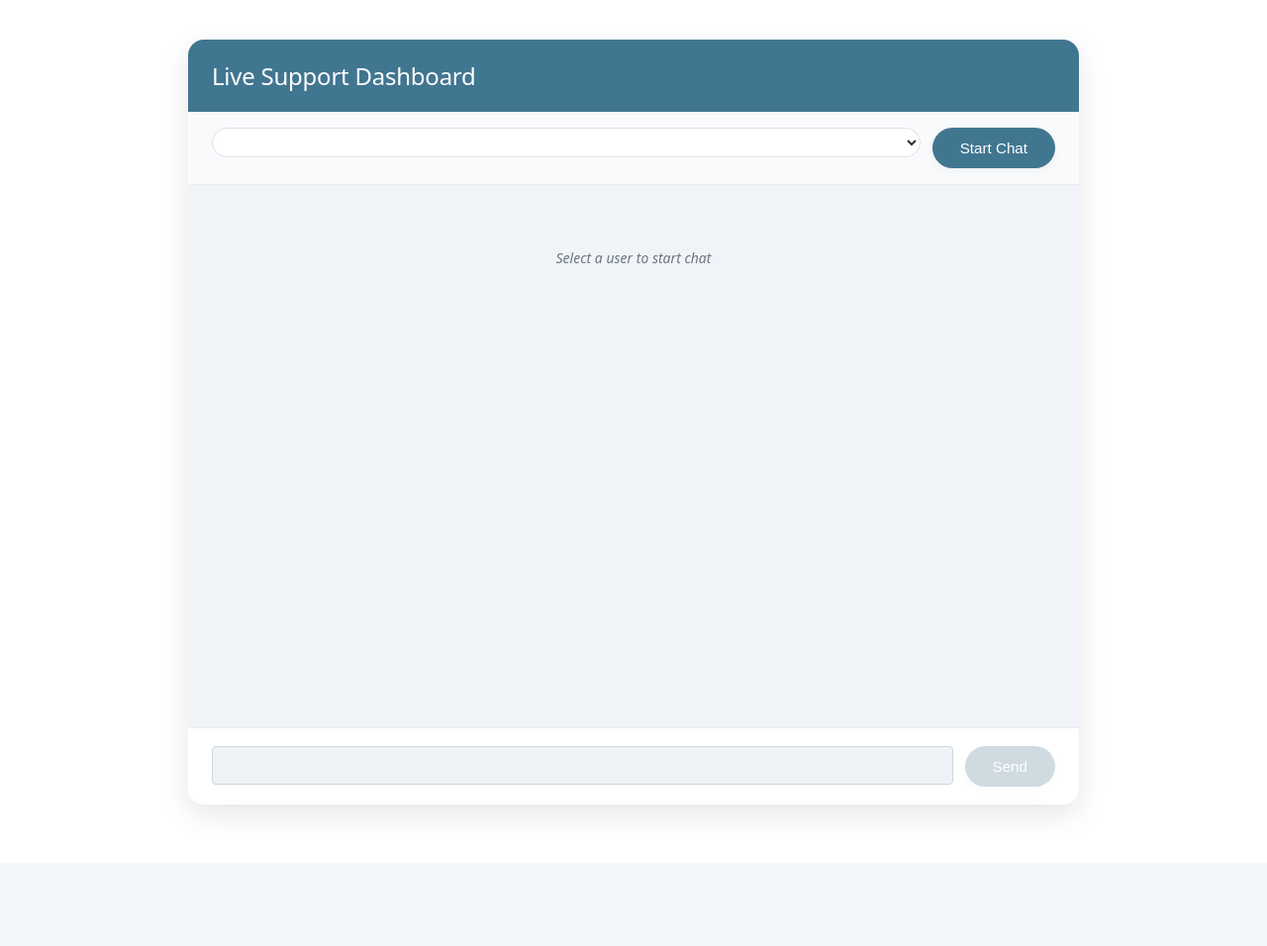
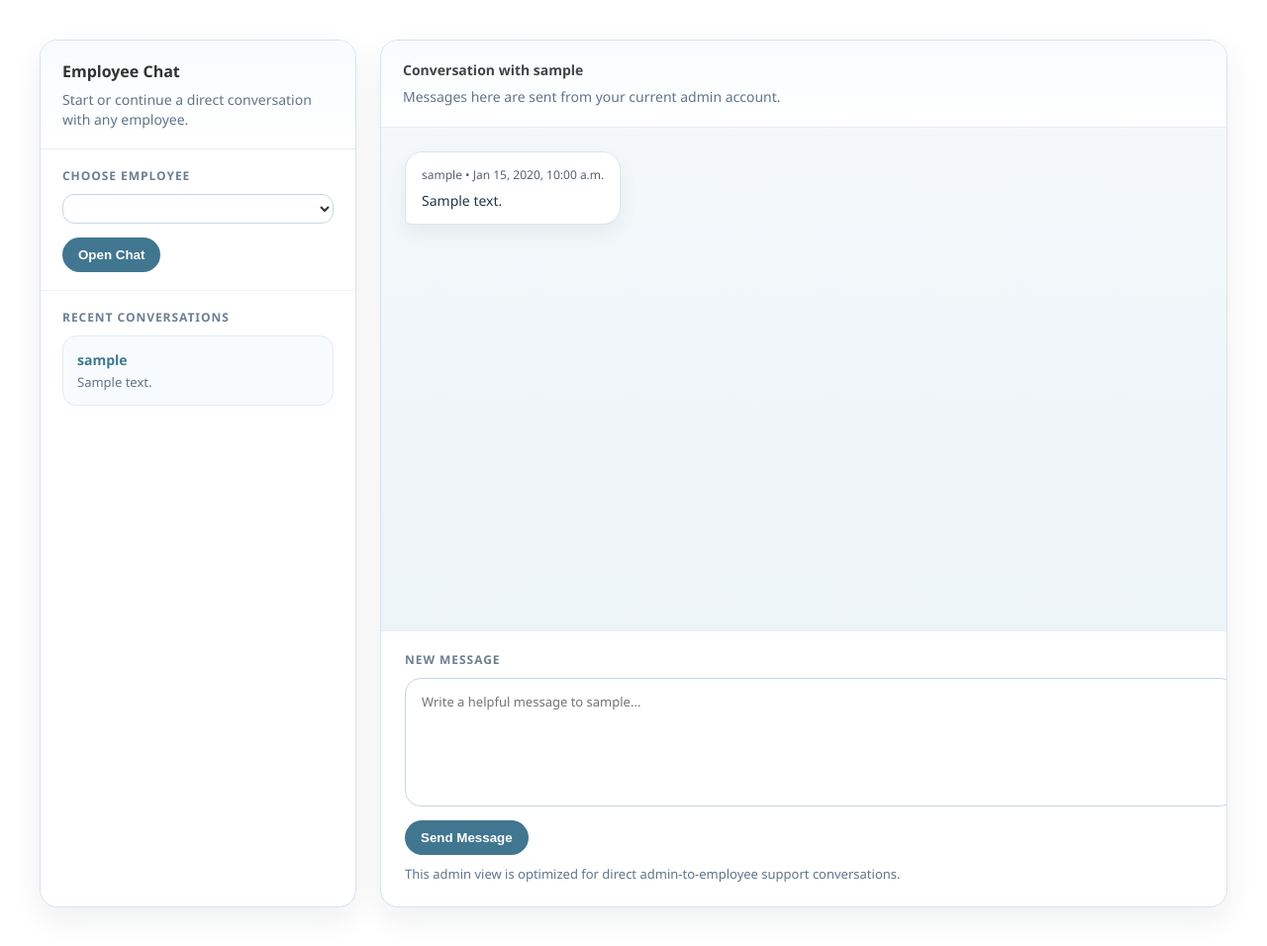
Before and after one commit to Saleem-bazhil/task_backend, a Django app: template chat/templates/live_chat.html in a window 1280 px wide. Shown: the part 92-1048 px from the top of the page at 99% size. Before the commit the page ends 906 px from the top, so only its background shows below. Run offline with Django 5.2, Linux system fonts and the light colour scheme; the template is opened without the code that fills it: most values are stand-ins (such as "Sample title", 1, 10 or a date in 2020).

Commit message:
update the admin chat

```diff
--- a/chat/templates/live_chat.html
+++ b/chat/templates/live_chat.html
@@ -2,343 +2,350 @@
 
 {% block content %}
 <style>
-/* Modern Chat UI - Improved version */
-.chat-container {
-    max-width: 900px;
-    margin: 20px auto;
-    background: #ffffff;
-    border-radius: 16px;
-    box-shadow: 0 10px 30px rgba(0,0,0,0.1);
-    display: flex;
-    flex-direction: column;
-    overflow: hidden;
-    font-family: system-ui, -apple-system, 'Segoe UI', Roboto, 'Helvetica Neue', sans-serif;
+.chat-shell {
+    display: grid;
+    grid-template-columns: 320px minmax(0, 1fr);
+    gap: 24px;
+    margin-top: 20px;
 }
 
-.chat-header {
-    background: #417690;
-    color: white;
-    padding: 20px 24px;
+.chat-card {
+    background: #fff;
+    border: 1px solid #d9e3ec;
+    border-radius: 18px;
+    box-shadow: 0 12px 30px rgba(17, 24, 39, 0.07);
+    overflow: hidden;
 }
 
-.chat-header h2 {
-    margin: 0;
-    font-size: 1.5rem;
-    font-weight: 500;
-    letter-spacing: -0.01em;
+.chat-card-header {
+    padding: 20px 22px;
+    border-bottom: 1px solid #e5edf4;
+    background: linear-gradient(180deg, #f9fbfd 0%, #ffffff 100%);
 }
 
-.chat-toolbar {
-    display: flex;
-    gap: 12px;
-    padding: 16px 24px;
-    background: #f9fafc;
-    border-bottom: 1px solid #e9edf2;
+.chat-card-header h2,
+.chat-card-header h3,
+.chat-card-header p {
+    margin: 0;
 }
 
-.user-select {
-    flex: 1;
-    padding: 12px 16px;
-    border-radius: 30px;
-    border: 1px solid #dde1e6;
-    background: white;
-    font-size: 0.95rem;
-    transition: all 0.2s ease;
-    cursor: pointer;
+.chat-card-header p {
+    color: #61758a;
+    margin-top: 8px;
 }
 
-.user-select:focus {
+.chat-sidebar-section {
+    padding: 18px 22px;
+    border-bottom: 1px solid #eef3f7;
+}
+
+.chat-sidebar-section:last-child {
+    border-bottom: none;
+}
+
+.chat-label {
+    display: block;
+    font-size: 12px;
+    font-weight: 700;
+    letter-spacing: 0.08em;
+    text-transform: uppercase;
+    color: #6b7f93;
+    margin-bottom: 10px;
+}
+
+.chat-select {
+    width: 100%;
+    padding: 12px 14px;
+    border-radius: 12px;
+    border: 1px solid #c8d6e3;
+    background: #fff;
+}
+
+.chat-select:focus,
+.chat-textarea:focus {
     outline: none;
     border-color: #417690;
-    box-shadow: 0 0 0 3px rgba(65,118,144,0.15);
+    box-shadow: 0 0 0 3px rgba(65, 118, 144, 0.14);
 }
 
-.btn {
-    padding: 12px 28px;
-    background: #417690;
-    color: white;
-    border: none;
-    border-radius: 30px;
-    font-size: 0.95rem;
-    font-weight: 500;
-    cursor: pointer;
-    transition: all 0.2s ease;
-    box-shadow: 0 2px 8px rgba(0,0,0,0.05);
-    white-space: nowrap;
+.chat-actions {
+    margin-top: 12px;
+    display: flex;
+    gap: 10px;
 }
 
-.btn:hover {
-    background: #2c5a6e;
-    transform: translateY(-1px);
-    box-shadow: 0 6px 14px rgba(65,118,144,0.25);
+.button-primary {
+    display: inline-flex;
+    align-items: center;
+    justify-content: center;
+    padding: 10px 16px;
+    border-radius: 999px;
+    border: none;
+    background: #417690;
+    color: #fff;
+    font-weight: 600;
+    cursor: pointer;
+    text-decoration: none;
 }
 
-.btn:active {
-    transform: translateY(0);
+.button-primary:hover {
+    background: #2f5c72;
+    color: #fff;
 }
 
-.btn:disabled {
-    opacity: 0.5;
-    pointer-events: none;
-    background: #a0b8c4;
+.conversation-list {
+    display: grid;
+    gap: 10px;
 }
 
-.chat-log {
-    height: 500px;
-    overflow-y: auto;
-    background: #f0f4f8;
-    padding: 24px;
-    display: flex;
-    flex-direction: column;
-    gap: 12px;
+.conversation-link {
+    display: block;
+    padding: 14px;
+    border-radius: 14px;
+    border: 1px solid #e3ebf3;
+    background: #f8fbfd;
+    text-decoration: none;
+    color: #243447;
 }
 
-/* Message wrapper - alignment */
+.conversation-link:hover,
+.conversation-link.is-selected {
+    border-color: #417690;
+    background: #eef5f8;
+}
+
+.conversation-link strong {
+    display: block;
+    margin-bottom: 4px;
+}
+
+.conversation-link span {
+    display: block;
+    color: #61758a;
+    font-size: 13px;
+}
+
+.chat-thread {
+    padding: 24px;
+    background: linear-gradient(180deg, #f4f8fb 0%, #edf4f8 100%);
+    min-height: 460px;
+    max-height: 560px;
+    overflow-y: auto;
+}
+
+.chat-empty {
+    display: flex;
+    align-items: center;
+    justify-content: center;
+    min-height: 320px;
+    color: #61758a;
+    text-align: center;
+}
+
+.msg-wrapper {
+    display: flex;
+    margin-bottom: 16px;
+}
+
 .msg-wrapper.me {
-    align-self: flex-end;
-    text-align: right;
-    max-width: 80%;
+    justify-content: flex-end;
 }
 
 .msg-wrapper.them {
-    align-self: flex-start;
-    text-align: left;
-    max-width: 80%;
+    justify-content: flex-start;
 }
 
-/* Message bubbles */
 .msg-bubble {
-    display: inline-block;
-    padding: 12px 18px;
-    margin: 4px 0;
-    border-radius: 20px;
-    line-height: 1.5;
-    word-wrap: break-word;
-    box-shadow: 0 2px 5px rgba(0,0,0,0.05);
-    position: relative;
+    max-width: 75%;
+    padding: 14px 16px;
+    border-radius: 18px;
+    box-shadow: 0 8px 20px rgba(15, 23, 42, 0.06);
 }
 
-/* Admin message (me) */
-.me .msg-bubble {
+.msg-wrapper.me .msg-bubble {
     background: #417690;
-    color: white;
-    border-bottom-right-radius: 4px;
-    text-align: left;
+    color: #fff;
+    border-bottom-right-radius: 6px;
 }
 
-/* User message (them) */
-.them .msg-bubble {
-    background: #ffffff;
-    color: #1e293b;
-    border: 1px solid #e2e8f0;
-    border-bottom-left-radius: 4px;
+.msg-wrapper.them .msg-bubble {
+    background: #fff;
+    color: #243447;
+    border: 1px solid #dbe6ef;
+    border-bottom-left-radius: 6px;
 }
 
-/* Optional: add sender name or time (if needed in future) */
-.msg-sender, .msg-time {
-    font-size: 0.7rem;
-    margin: 2px 8px;
-    color: #5f6b7a;
+.msg-meta {
+    display: block;
+    margin-bottom: 8px;
+    font-size: 12px;
+    opacity: 0.78;
 }
 
-.me .msg-time {
-    text-align: right;
+.chat-composer {
+    padding: 20px 24px 24px;
+    border-top: 1px solid #e5edf4;
 }
 
-.chat-input-area {
-    display: flex;
-    padding: 18px 24px;
-    gap: 12px;
-    border-top: 1px solid #e9edf2;
-    background: white;
+.chat-textarea {
+    width: 100%;
+    min-height: 100px;
+    padding: 14px 16px;
+    border-radius: 16px;
+    border: 1px solid #c8d6e3;
+    resize: vertical;
 }
 
-.chat-input {
-    flex: 1;
-    padding: 12px 18px;
-    border-radius: 30px;
-    border: 1px solid #dde1e6;
-    background: #f9fafc;
-    font-size: 0.95rem;
-    transition: all 0.2s ease;
+.chat-hint {
+    color: #61758a;
+    font-size: 13px;
+    margin-top: 10px;
 }
 
-.chat-input:focus {
-    outline: none;
-    border-color: #417690;
-    background: white;
-    box-shadow: 0 0 0 3px rgba(65,118,144,0.1);
+@media (max-width: 960px) {
+    .chat-shell {
+        grid-template-columns: 1fr;
     }
 
-.chat-input:disabled {
-    background: #eef2f6;
-    cursor: not-allowed;
-    border-color: #d0d7de;
-}
-
-/* Scrollbar styling */
-.chat-log::-webkit-scrollbar {
-    width: 8px;
-}
-
-.chat-log::-webkit-scrollbar-track {
-    background: #e2e8f0;
-    border-radius: 10px;
-}
-
-.chat-log::-webkit-scrollbar-thumb {
-    background: #a0b8c4;
-    border-radius: 10px;
-}
-
-.chat-log::-webkit-scrollbar-thumb:hover {
-    background: #7a9eb0;
-}
-
-/* Empty state styling */
-.chat-log > div:first-child {
-    text-align: center;
-    color: #6c757d;
-    padding: 40px 20px;
-    font-style: italic;
-}
-
-/* Responsive adjustments */
-@media (max-width: 600px) {
-    .chat-toolbar {
-        flex-wrap: wrap;
-    }
-    .user-select, .btn {
-        width: 100%;
-    }
-    .msg-wrapper.me, .msg-wrapper.them {
+    .msg-bubble {
         max-width: 90%;
-    }
-    .chat-input-area {
-        flex-wrap: wrap;
-    }
-    .chat-input, .btn {
-        width: 100%;
     }
 }
 </style>
 
-<div class="chat-container">
-    <div class="chat-header">
-        <h2>Live Support Dashboard</h2>
+<div class="chat-shell">
+    <section class="chat-card">
+        <div class="chat-card-header">
+            <h2>Employee Chat</h2>
+            <p>Start or continue a direct conversation with any employee.</p>
         </div>
 
-    <div class="chat-toolbar">
-        <select id="user-select" class="user-select">
-            <option value="">-- Select User --</option>
-            {% for user in real_users %}
-                <option value="{{ user }}">{{ user }}</option>
+        <div class="chat-sidebar-section">
+            <form method="get">
+                <label for="employee" class="chat-label">Choose employee</label>
+                <select id="employee" name="employee" class="chat-select">
+                    <option value="">Select an employee</option>
+                    {% for employee in employees %}
+                        <option value="{{ employee.id }}" {% if selected_employee and selected_employee.id == employee.id %}selected{% endif %}>
+                            {{ employee.username }}{% if employee.first_name or employee.last_name %} - {{ employee.first_name }} {{ employee.last_name }}{% endif %}
+                        </option>
                     {% endfor %}
                 </select>
-        <button id="join-room-btn" class="btn">Start Chat</button>
+                <div class="chat-actions">
+                    <button type="submit" class="button-primary">Open Chat</button>
+                </div>
+            </form>
         </div>
 
-    <div id="chat-log" class="chat-log">
-        <div>Select a user to start chat</div>
+        <div class="chat-sidebar-section">
+            <span class="chat-label">Recent conversations</span>
+            <div class="conversation-list">
+                {% for conversation in conversation_cards %}
+                    <a href="?employee={{ conversation.employee.id }}" class="conversation-link{% if conversation.is_selected %} is-selected{% endif %}">
+                        <strong>{{ conversation.employee.username }}</strong>
+                        <span>
+                            {% if conversation.last_message %}
+                                {{ conversation.last_message.content|truncatechars:55 }}
+                            {% else %}
+                                No messages yet
+                            {% endif %}
+                        </span>
+                    </a>
+                {% empty %}
+                    <span class="chat-hint">No employee conversations yet.</span>
+                {% endfor %}
+            </div>
+        </div>
+    </section>
+
+    <section class="chat-card">
+        <div class="chat-card-header">
+            <h3>
+                {% if selected_employee %}
+                    Conversation with {{ selected_employee.username }}
+                {% else %}
+                    Select an employee to begin
+                {% endif %}
+            </h3>
+            <p>
+                {% if selected_employee %}
+                    Messages here are sent from your current admin account.
+                {% else %}
+                    Choose an employee from the left to open their conversation.
+                {% endif %}
+            </p>
         </div>
 
-    <div class="chat-input-area">
-        <input id="chat-message-input" class="chat-input" disabled>
-        <button id="chat-message-submit" class="btn" disabled>Send</button>
+        <div class="chat-thread">
+            {% if selected_employee %}
+                {% for message in chat_messages %}
+                    <div class="msg-wrapper {% if message.sender_id == request.user.id %}me{% else %}them{% endif %}">
+                        <div class="msg-bubble">
+                            <span class="msg-meta">{{ message.sender.username }} • {{ message.timestamp|date:"M j, Y, g:i a" }}</span>
+                            <div>{{ message.content|linebreaksbr }}</div>
                         </div>
                     </div>
+                {% empty %}
+                    <div class="chat-empty">No messages yet. Send the first message to start the conversation.</div>
+                {% endfor %}
+            {% else %}
+                <div class="chat-empty">Pick an employee to view messages and send a reply.</div>
+            {% endif %}
+        </div>
 
+        {% if selected_employee %}
+            <div class="chat-composer">
+                <form method="post">
+                    {% csrf_token %}
+                    <input type="hidden" name="employee" value="{{ selected_employee.id }}">
+                    <input type="hidden" name="form_token" value="{{ form_token }}">
+                    <label for="message" class="chat-label">New message</label>
+                    <textarea id="message" name="message" class="chat-textarea" placeholder="Write a helpful message to {{ selected_employee.username }}..."></textarea>
+                    <div class="chat-actions">
+                        <button type="submit" class="button-primary">Send Message</button>
+                    </div>
+                    <div class="chat-hint">This admin view is optimized for direct admin-to-employee support conversations.</div>
+                </form>
+            </div>
+        {% endif %}
+    </section>
+</div>
+
+{% if selected_employee %}
 <script>
-let chatSocket = null;
-const adminUsername = "{{ request.user.username }}";
-
-document.getElementById('join-room-btn').onclick = function () {
-
-    const targetUser = document.getElementById('user-select').value;
-    if (!targetUser) {
-        alert("Select user");
+(function () {
+    const employeeId = "{{ selected_employee_id }}";
+    if (!employeeId) {
         return;
     }
 
-    const roomName = "support_" + targetUser;
-    const chatLog = document.getElementById('chat-log');
+    let refreshPausedUntil = 0;
+    const messageInput = document.getElementById("message");
+    const currentUrl = new URL(window.location.href);
+    currentUrl.searchParams.set("employee", employeeId);
 
-    // ✅ 1. LOAD HISTORY
-    fetch(`/api/messages/${roomName}/`)
-        .then(res => res.json())
-        .then(data => {
-            chatLog.innerHTML = "";
-
-            if (data.length === 0) {
-                chatLog.innerHTML = "<div>No messages</div>";
+    function refreshConversation() {
+        if (Date.now() < refreshPausedUntil) {
+            return;
         }
 
-            data.forEach(msg => {
-                const isMe = msg.sender === adminUsername;
-                const cls = isMe ? "me" : "them";
+        const nextUrl = new URL(currentUrl.toString());
+        nextUrl.searchParams.set("_chat_refresh", Date.now().toString());
+        window.location.replace(nextUrl.toString());
+    }
 
-                chatLog.innerHTML += `
-                    <div class="msg-wrapper ${cls}">
-                        <div class="msg-bubble">${msg.content}</div>
-                    </div>
-                `;
+    if (messageInput) {
+        messageInput.addEventListener("focus", function () {
+            refreshPausedUntil = Number.MAX_SAFE_INTEGER;
         });
 
-            chatLog.scrollTop = chatLog.scrollHeight;
+        messageInput.addEventListener("blur", function () {
+            refreshPausedUntil = Date.now() + 15000;
         });
+    }
 
-    // ✅ 2. CONNECT SOCKET
-    if (chatSocket) chatSocket.close();
-
-    const protocol = window.location.protocol === "https:" ? "wss://" : "ws://";
-
-    chatSocket = new WebSocket(
-        protocol + window.location.host + "/ws/chat/" + roomName + "/"
-    );
-
-    chatSocket.onmessage = function (e) {
-        const data = JSON.parse(e.data);
-        const isMe = data.sender === adminUsername;
-        const cls = isMe ? "me" : "them";
-
-        chatLog.innerHTML += `
-            <div class="msg-wrapper ${cls}">
-                <div class="msg-bubble">${data.message}</div>
-            </div>
-        `;
-
-        chatLog.scrollTop = chatLog.scrollHeight;
-    };
-
-    chatSocket.onclose = function () {
-        console.log("Disconnected");
-    };
-
-    // ✅ ENABLE INPUT
-    document.getElementById('chat-message-input').disabled = false;
-    document.getElementById('chat-message-submit').disabled = false;
-};
-
-// ✅ SEND MESSAGE
-document.getElementById('chat-message-submit').onclick = function () {
-    const input = document.getElementById('chat-message-input');
-    const message = input.value.trim();
-
-    if (message && chatSocket) {
-        chatSocket.send(JSON.stringify({
-            message: message,
-            sender: adminUsername
-        }));
-        input.value = "";
-    }
-};
-
-// ✅ ENTER KEY
-document.getElementById('chat-message-input').onkeyup = function (e) {
-    if (e.key === "Enter") {
-        document.getElementById('chat-message-submit').click();
-    }
-};
+    setInterval(refreshConversation, 10000);
+})();
 </script>
-
+{% endif %}
 {% endblock %}
--- a/chat/templates/message_change_list.html
+++ b/chat/templates/message_change_list.html
@@ -3,6 +3,6 @@
 {% block object-tools %}
     {{ block.super }}
     <li>
-        <a href="live-chat/" class="button">💬 Live Chat</a>
+        <a href="{{ live_chat_url }}" class="button">Employee Chat</a>
     </li>
 {% endblock %}
```
Also changed, not shown: chat/admin.py (+159 -3 lines), user/serializers.py (+13 -0 lines), user/views.py (+13 -1 lines), db.sqlite3. Lines whose indentation alone changed are shown as unchanged.
